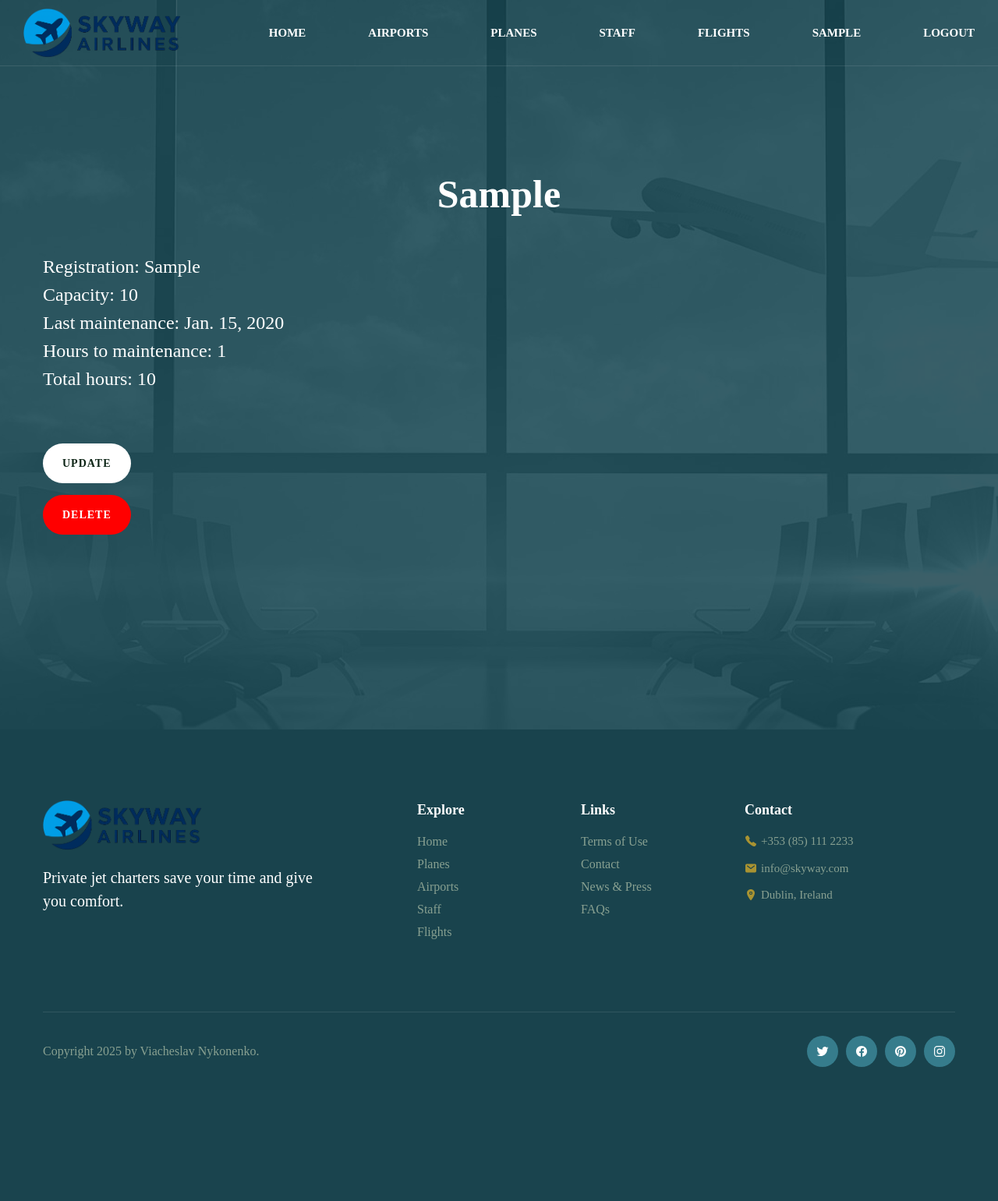
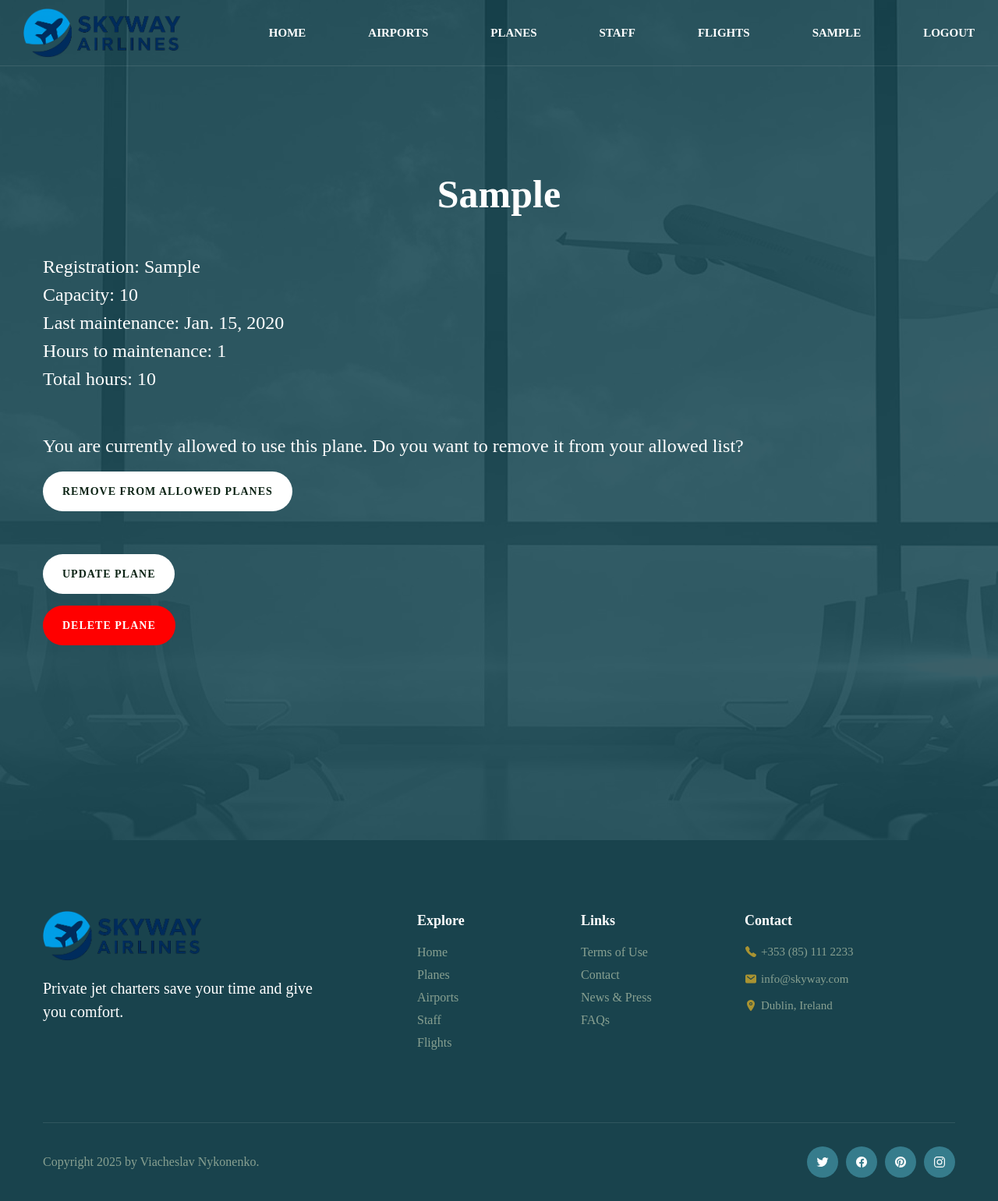
Before and after one commit to Slava-Nykonenko/skyway-airlines, a Django app: page /planes/1/ in a window 1280 px wide. Shown: the whole page at 78% size. Before the commit the page ends 1369 px from the top, so only its background shows below. Run offline with Django 5.2, Linux system fonts and the light colour scheme; a user stored in the database is signed in; tables that the repository leaves empty hold one stand-in row (values such as "Sample post").

Commit message:
Add toggle functionality for allowed planes and airports

```diff
--- a/management/urls.py
+++ b/management/urls.py
@@ -37,7 +37,7 @@ from management.views import (
     AirportDeleteView,
     PlaneDeleteView,
     StaffDeleteView,
-    FlightDeleteView
+    FlightDeleteView, toggle_assign_to_plane, toggle_assign_to_airport
 )
 
 urlpatterns = [
@@ -62,6 +62,8 @@ urlpatterns = [
     path("flights/create/", FlightCreateView.as_view(), name="flight-create"),
     path("flights/<int:pk>/update", FlightUpdateView.as_view(), name="flight-update"),
     path("flights/<int:pk>/delete/", FlightDeleteView.as_view(), name="flight-delete"),
+    path("planes/<int:pk>/toggle/", toggle_assign_to_plane, name="toggle-assign-to-plane"),
+    path("airports/<int:pk>/toggle/", toggle_assign_to_airport, name="toggle-assign-to-airport")
 ]
 
 app_name = "management"
--- a/management/views.py
+++ b/management/views.py
@@ -1,5 +1,6 @@
 from django.contrib.auth.decorators import login_required
 from django.contrib.auth.mixins import LoginRequiredMixin
+from django.http import HttpResponseRedirect
 from django.shortcuts import render
 from django.urls import reverse_lazy
 from django.views import generic
@@ -228,3 +229,29 @@ class StaffUpdateView(LoginRequiredMixin, generic.UpdateView):
 class StaffDeleteView(LoginRequiredMixin, generic.DeleteView):
     model = Staff
     success_url = reverse_lazy("management:staff")
+
+
+@login_required
+def toggle_assign_to_plane(request, pk):
+    staff_member = Staff.objects.get(id=request.user.id)
+    plane = Plane.objects.get(id=pk)
+    if (
+        plane in staff_member.allowed_planes.all()
+    ):
+        staff_member.allowed_planes.remove(plane)
+    else:
+        staff_member.allowed_planes.add(plane)
+    return HttpResponseRedirect(reverse_lazy("management:plane-detail", args=[pk]))
+
+
+@login_required
+def toggle_assign_to_airport(request, pk):
+    staff_member = Staff.objects.get(id=request.user.id)
+    airport = Airport.objects.get(id=pk)
+    if (
+        airport in staff_member.allowed_airports.all()
+    ):
+        staff_member.allowed_airports.remove(airport)
+    else:
+        staff_member.allowed_airports.add(airport)
+    return HttpResponseRedirect(reverse_lazy("management:airport-detail", args=[pk]))
--- a/static/css/style.css
+++ b/static/css/style.css
@@ -521,6 +521,12 @@ tbody tr:hover {
   background-color: rgba(17, 77, 54, 0.4);
 }
 
+.paragraph {
+  font-size: 24px;
+  text-align: left;
+  padding-bottom: 25px;
+}
+
 .article {
   font-size: 24px;
   text-align: left;
--- a/templates/management/plane_detail.html
+++ b/templates/management/plane_detail.html
@@ -7,13 +7,29 @@
     Capacity: {{ plane.capacity }}<br>
     Last maintenance: {{ plane.last_maintenance }}<br>
     Hours to maintenance: {{ plane.hours_to_maintenance }}<br>
-    Total hours: {{ plane.total_hours }}<br>
+    Total hours: {{ plane.total_hours }}
   </p>
 
+  {% if plane in user.allowed_planes.all %}
+    <p class="paragraph">
+      You are currently allowed to use this plane. Do you want to remove it from your allowed list?
+      <a href="{% url 'management:toggle-assign-to-plane' pk=plane.id %}" class="btn btn-secondary">
+        Remove from allowed planes
+      </a>
+    </p>
+  {% else %}
+    <p class="paragraph">
+      You are not allowed to use this plane yet. Do you want to add it to your allowed list?
+      <a href="{% url 'management:toggle-assign-to-plane' pk=plane.id %}" class="btn btn-secondary">
+        Add to allowed planes
+      </a>
+    </p>
+  {% endif %}
+
   <a href="{% url 'management:plane-update' pk=plane.id %}" class="btn btn-secondary">
-    Update
+    Update plane
   </a>
   <a href="{% url 'management:plane-delete' pk=plane.id %}" class="btn btn-danger">
-    Delete
+    Delete plane
   </a>
 {% endblock %}
```
Also changed, not shown: templates/management/airport_detail.html (+18 -4 lines).
